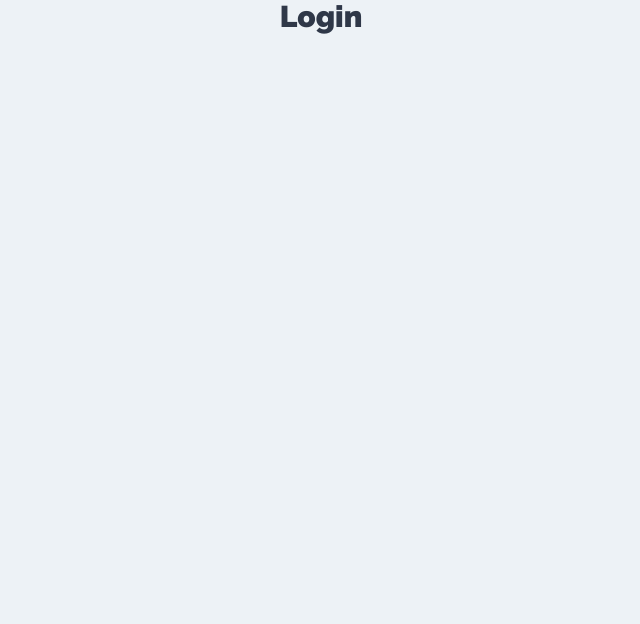
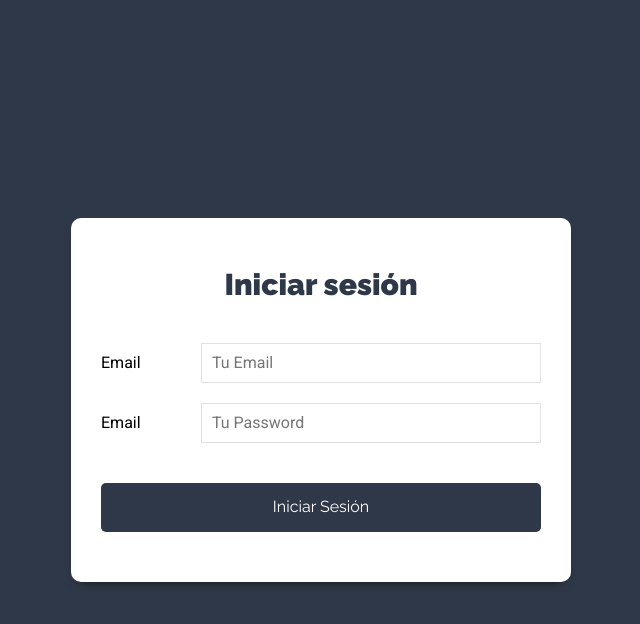
Before and after one commit to pablosilvab/admintasks-frontend, a React (Create React App) app: page / in a window 1280 px wide. Shown: the top 624 px of the page, without its empty margins (319-959 px from the left). Built offline with nearby package versions, Linux system fonts and the light colour scheme.

Commit message:
html login component

```diff
--- a/src/components/auth/Login.js
+++ b/src/components/auth/Login.js
@@ -1,7 +1,46 @@
 import React from "react";
 
 const Login = () => {
-  return <h1>Login</h1>;
+  const onChange = () => {};
+
+  return (
+    <div className="form-usuario">
+      <div className="contenedor-form sombra-dark">
+        <h1>Iniciar sesión</h1>
+        <form>
+          <div className="campo-form">
+            <label htmlFor="email">Email</label>
+            <input
+              type="email"
+              id="email"
+              name="email"
+              placeholder="Tu Email"
+              onChange={onChange}
+            />
+          </div>
+
+          <div className="campo-form">
+            <label htmlFor="password">Email</label>
+            <input
+              type="password"
+              id="password"
+              name="password"
+              placeholder="Tu Password"
+              onChange={onChange}
+            />
+          </div>
+
+          <div className="campo-form">
+            <input
+              type="submit"
+              className="btn btn-primario btn-block"
+              value="Iniciar Sesión"
+            />
+          </div>
+        </form>
+      </div>
+    </div>
+  );
 };
 
 export default Login;
```
Also changed, not shown: 1 other file (tests, documents, lock files or other folders).
